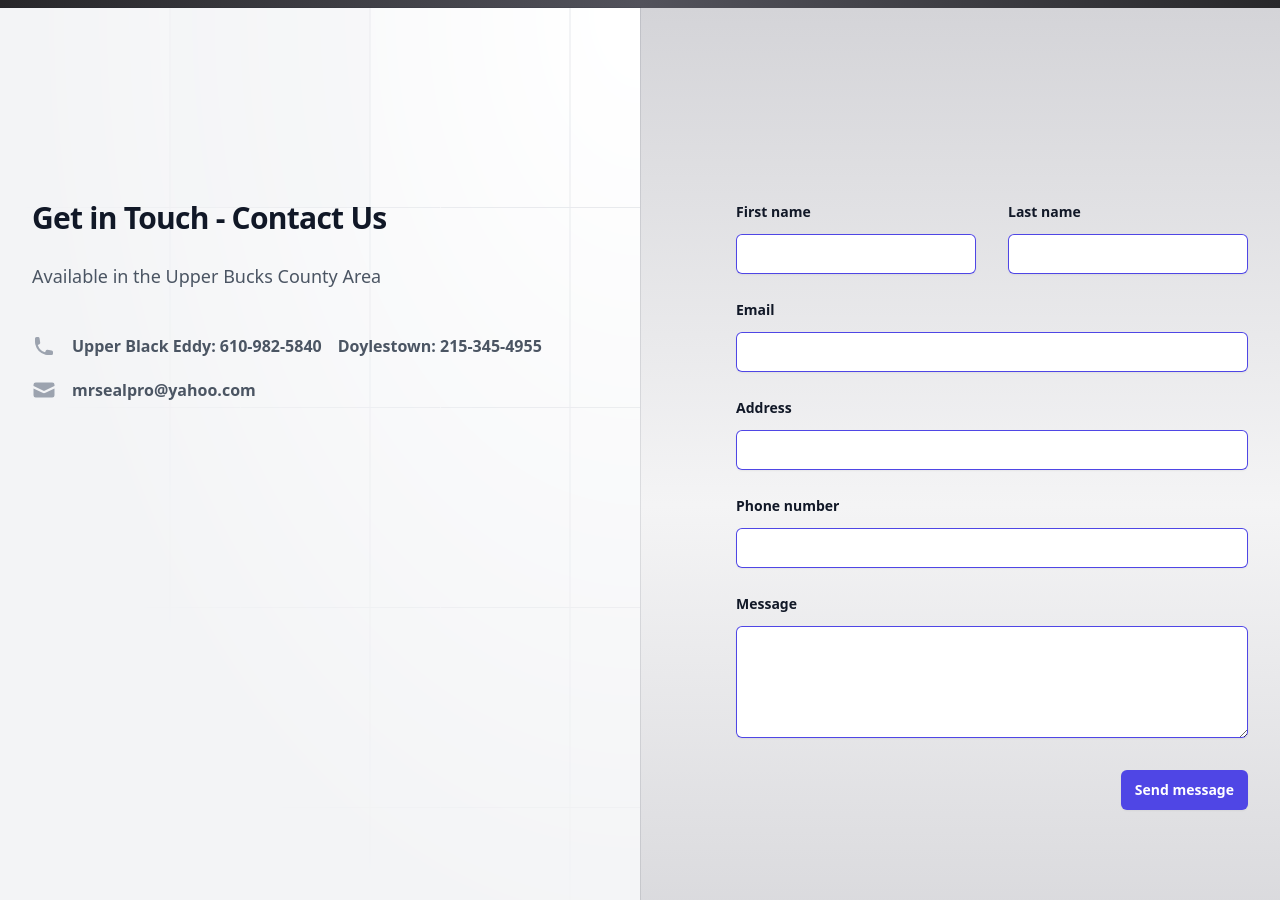
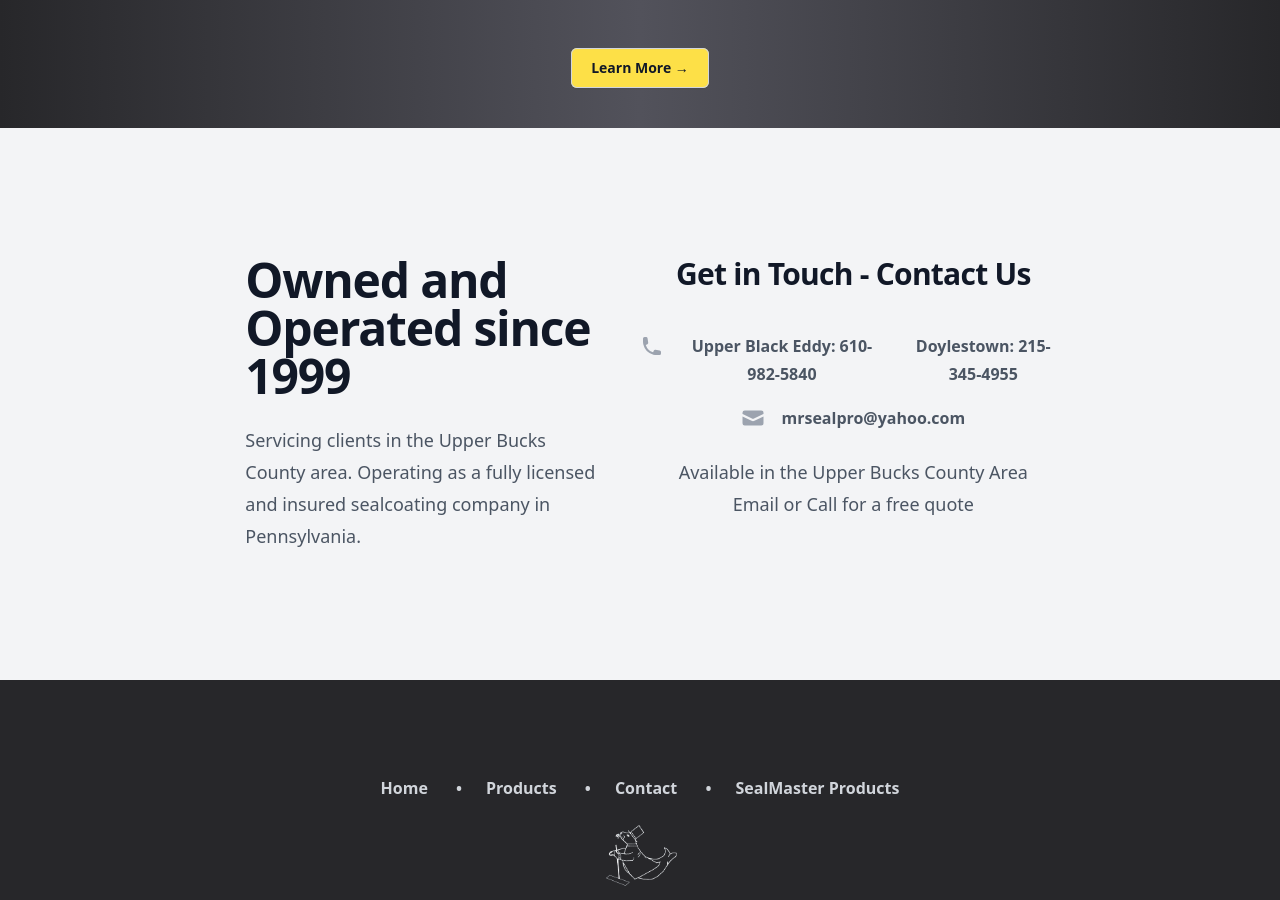
Before and after one commit to alpapi/MrSealProWebsite, a Next.js app in the folder mr-seal-pro/: page / in a window 1280 px wide. Shown: the part 1900-2800 px from the top of the page. Built offline with nearby package versions, Linux system fonts and the light colour scheme.

Commit message:
- Added "Learn More" button in the SealMaster products section
- Updated the Contact Section

```diff
--- a/mr-seal-pro/src/pages/index.tsx
+++ b/mr-seal-pro/src/pages/index.tsx
@@ -75,7 +75,7 @@ export default function Page() {
         </Disclosure>
 
 
-        <div className="relative isolate overflow-hidden bg-gradient-to-b from-indigo-100/20 pt-14">
+        <div className="relative isolate overflow-hidden bg-gradient-to-b from-indigo-800/20 pt-14">
             <div className="absolute inset-y-0 right-1/2 -z-10 -mr-96 w-[200%] origin-top-right skew-x-[-30deg] bg-white shadow-xl shadow-indigo-600/10 ring-1 ring-indigo-50 sm:-mr-80 lg:-mr-96" aria-hidden="true"/>
             <div className="mx-auto max-w-7xl px-6 sm:py-20 lg:px-8">
                 <div className="mx-auto max-w-2xl lg:mx-0 lg:grid lg:max-w-none lg:grid-cols-2 lg:gap-x-16 lg:gap-y-6 xl:grid-cols-1 xl:grid-rows-1 xl:gap-x-8">
@@ -83,8 +83,8 @@ export default function Page() {
                         Mr. Seal Pro - The Driveway Sealcoating Professional
                     </h1>
                     <div className="mt-6 max-w-xl lg:mt-0 xl:col-end-1 xl:row-start-1">
-                        <p className={"text-lg text-center font-bold leading-8 text-gray-900 font-semibold sm:ml-16"}>Est. 1998</p>
-                        <p className="text-lg text-center leading-8 text-gray-500 font-semibold sm:ml-16">
+                        <p className={"text-lg text-center font-bold leading-8 text-gray-900 font-semibold sm:ml-16"}>Est. 1999</p>
+                        <p className="text-lg text-center leading-8 text-gray-600 font-semibold sm:ml-16">
                             Commercial &#8226; Residential &#8226; Driveways &#8226; Parking Lots &#8226; Hot Crack Sealing &#8226; Pot Holes Repaired &#8226; Line Striping
                         </p>
                     </div>
@@ -180,33 +180,33 @@ export default function Page() {
                     </div>
                 </div>
             </div>
+
+            <div className={"flex justify-center p-10"}>
+                <a href={"https://sealmaster.net/products/"}><button
+                    type="button"
+                    className=" rounded-md bg-yellow-300 px-5 py-2.5 text-sm font-semibold text-gray-900 shadow-sm ring-1 ring-inset ring-gray-300 hover:bg-gray-50">
+                    Learn More 	&rarr;
+                </button></a>
+            </div>
         </div> {/* Seal Master Products Section*/}
 
         <span id={"contactJump"}></span>
-        <div className="relative isolate bg-gradient-to-t from-zinc-300 via-zinc-100 to-zinc-300">
-            <div className="mx-auto grid max-w-7xl grid-cols-1 lg:grid-cols-2">
-                <div className="relative px-6 pb-20 pt-24 sm:pt-32 lg:static lg:px-8 lg:py-48">
-                    <div className="mx-auto max-w-xl lg:mx-0 lg:max-w-lg">
-                        <div className="absolute inset-y-0 left-0 -z-10 w-full overflow-hidden bg-gray-100 ring-1 ring-gray-900/10 lg:w-1/2">
-                            <svg className="absolute inset-0 h-full w-full stroke-gray-200 [mask-image:radial-gradient(100%_100%_at_top_right,white,transparent)]" aria-hidden="true">
-                                <defs>
-                                    <pattern id="83fd4e5a-9d52-42fc-97b6-718e5d7ee527" width={200} height={200} x="100%" y={-1} patternUnits="userSpaceOnUse">
-                                        <path d="M130 200V.5M.5 .5H200" fill="none" />
-                                    </pattern>
-                                </defs>
-                                <rect width="100%" height="100%" strokeWidth={0} fill="white" />
-                                <svg x="100%" y={-1} className="overflow-visible fill-gray-50">
-                                    <path d="M-470.5 0h201v201h-201Z" strokeWidth={0} />
-                                </svg>
-                                <rect width="100%" height="100%" strokeWidth={0} fill="url(#83fd4e5a-9d52-42fc-97b6-718e5d7ee527)" />
-                            </svg>
+
+        <div className="bg-gray-100 py-24 sm:py-32 grid grid-cols-1 lg:grid-cols-6 mx-auto">
+            <div></div>
+            <div className="mx-auto max-w-7xl px-6 lg:px-8 mb-20 lg:mb-0 text-center lg:text-start col-span-2">
+                <div className="mx-auto max-w-2xl lg:mx-0">
+                    <h2 className="text-4xl font-bold tracking-tight text-gray-900 sm:text-5xl">Owned and Operated since 1999</h2>
+                    <p className="mt-6 text-lg leading-8 text-gray-600">
+                        Servicing clients in the Upper Bucks County area. Operating as a fully licensed and insured sealcoating company in Pennsylvania.
+                    </p>
                 </div>
+            </div>
+            <div className="mx-auto max-w-xl lg:mx-0 lg:max-w-lg text-center col-span-2">
+
                 <h2 className="text-3xl font-bold tracking-tight text-gray-900">Get in Touch - Contact Us</h2>
-                        <p className="mt-6 text-lg leading-8 text-gray-600">
-                            Available in the Upper Bucks County Area
-                        </p>
                 <dl className="mt-10 space-y-4 text-base leading-7 text-gray-600">
-                            <div className="flex gap-x-4">
+                    <div className="flex gap-x-4 justify-center">
                         <dt className="flex-none">
                             <span className="sr-only">Telephone</span>
                             <PhoneIcon className="h-7 w-6 text-gray-400" aria-hidden="true" />
@@ -222,7 +222,7 @@ export default function Page() {
                             </a>
                         </dd>
                     </div>
-                            <div className="flex gap-x-4">
+                    <div className="flex gap-x-4 justify-center">
                         <dt className="flex-none">
                             <span className="sr-only">Email</span>
                             <EnvelopeIcon className="h-7 w-6 text-gray-400" aria-hidden="true" />
@@ -234,103 +234,11 @@ export default function Page() {
                         </dd>
                     </div>
                 </dl>
-                    </div>
-                </div>
-                <form action="#" method="POST" className="px-6 pb-24 pt-20 sm:pb-32 lg:px-8 lg:py-48">
-                    <div className="mx-auto max-w-xl lg:mr-0 lg:max-w-lg">
-                        <div className="grid grid-cols-1 gap-x-8 gap-y-6 sm:grid-cols-2">
-                            <div>
-                                <label htmlFor="first-name" className="block text-sm font-semibold leading-6 text-gray-900">
-                                    First name
-                                </label>
-                                <div className="mt-2.5">
-                                    <input
-                                        type="text"
-                                        name="first-name"
-                                        id="first-name"
-                                        autoComplete="given-name"
-                                        className="block w-full rounded-md border-0 px-3.5 py-2 text-gray-900 shadow-sm ring-1 ring-inset ring-indigo-600 placeholder:text-gray-400 focus:ring-2 focus:ring-inset focus:ring-indigo-600 sm:text-sm sm:leading-6"
-                                    />
-                                </div>
-                            </div>
-                            <div>
-                                <label htmlFor="last-name" className="block text-sm font-semibold leading-6 text-gray-900">
-                                    Last name
-                                </label>
-                                <div className="mt-2.5">
-                                    <input
-                                        type="text"
-                                        name="last-name"
-                                        id="last-name"
-                                        autoComplete="family-name"
-                                        className="block w-full rounded-md border-0 px-3.5 py-2 text-gray-900 shadow-sm ring-1 ring-inset ring-indigo-600 placeholder:text-gray-400 focus:ring-2 focus:ring-inset focus:ring-indigo-600 sm:text-sm sm:leading-6"
-                                    />
-                                </div>
-                            </div>
-                            <div className="sm:col-span-2">
-                                <label htmlFor="email" className="block text-sm font-semibold leading-6 text-gray-900">
-                                    Email
-                                </label>
-                                <div className="mt-2.5">
-                                    <input
-                                        type="email"
-                                        name="email"
-                                        id="email"
-                                        autoComplete="email"
-                                        className="block w-full rounded-md border-0 px-3.5 py-2 text-gray-900 shadow-sm ring-1 ring-inset ring-indigo-600 placeholder:text-gray-400 focus:ring-2 focus:ring-inset focus:ring-indigo-600 sm:text-sm sm:leading-6"
-                                    />
-                                </div>
-                            </div>
-
-                            <div className="sm:col-span-2">
-                                <label htmlFor="phone-number" className="block text-sm font-semibold leading-6 text-gray-900">
-                                    Address
-                                </label>
-                                <div className="mt-2.5">
-                                    <input
-                                        type="address"
-                                        name="address"
-                                        id="address"
-                                        autoComplete="address"
-                                        className="block w-full rounded-md border-0 px-3.5 py-2 text-gray-900 shadow-sm ring-1 ring-inset ring-indigo-600 placeholder:text-gray-400 focus:ring-2 focus:ring-inset focus:ring-indigo-600 sm:text-sm sm:leading-6"
-                                    />
-                                </div>
-                            </div>
-
-                            <div className="sm:col-span-2">
-                                <label htmlFor="phone-number" className="block text-sm font-semibold leading-6 text-gray-900">
-                                    Phone number
-                                </label>
-                                <div className="mt-2.5">
-                                    <input
-                                        type="tel"
-                                        name="phone-number"
-                                        id="phone-number"
-                                        autoComplete="tel"
-                                        className="block w-full rounded-md border-0 px-3.5 py-2 text-gray-900 shadow-sm ring-1 ring-inset ring-indigo-600 placeholder:text-gray-400 focus:ring-2 focus:ring-inset focus:ring-indigo-600 sm:text-sm sm:leading-6"
-                                    />
-                                </div>
-                            </div>
-
-                            <div className="sm:col-span-2">
-                                <label htmlFor="message" className="block text-sm font-semibold leading-6 text-gray-900">
-                                    Message
-                                </label>
-                                <div className="mt-2.5">
-                                    <textarea name="message" id="message" rows={4} className="block w-full rounded-md border-0 px-3.5 py-2 text-gray-900 shadow-sm ring-1 ring-inset ring-indigo-600 placeholder:text-gray-400 focus:ring-2 focus:ring-inset focus:ring-indigo-600 sm:text-sm sm:leading-6" defaultValue={''}/>
-                                </div>
-                            </div>
-                        </div>
-                        <div className="mt-8 flex justify-end">
-                            <button
-                                type="submit"
-                                className="rounded-md bg-indigo-600 px-3.5 py-2.5 text-center text-sm font-semibold text-white shadow-sm hover:bg-indigo-500 focus-visible:outline focus-visible:outline-2 focus-visible:outline-offset-2 focus-visible:outline-indigo-600"
-                            >
-                                Send message
-                            </button>
-                        </div>
-                    </div>
-                </form>
+                <p className="mt-6 text-lg leading-8 text-gray-600">
+                    Available in the Upper Bucks County Area
+                    <br />
+                    Email or Call for a free quote
+                </p>
             </div>
         </div> {/* Contact Section */}
 
```
Lines whose indentation alone changed are shown as unchanged.
